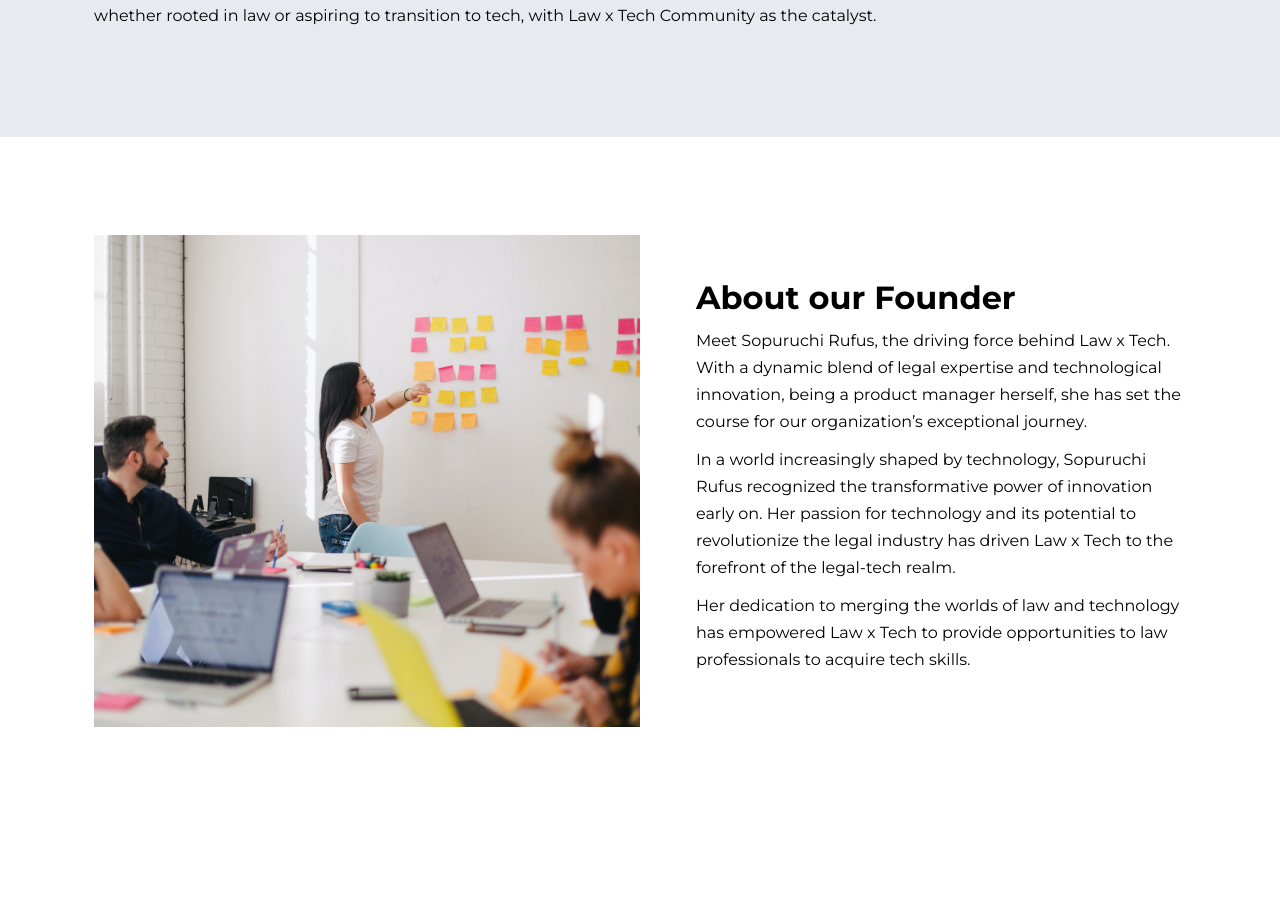
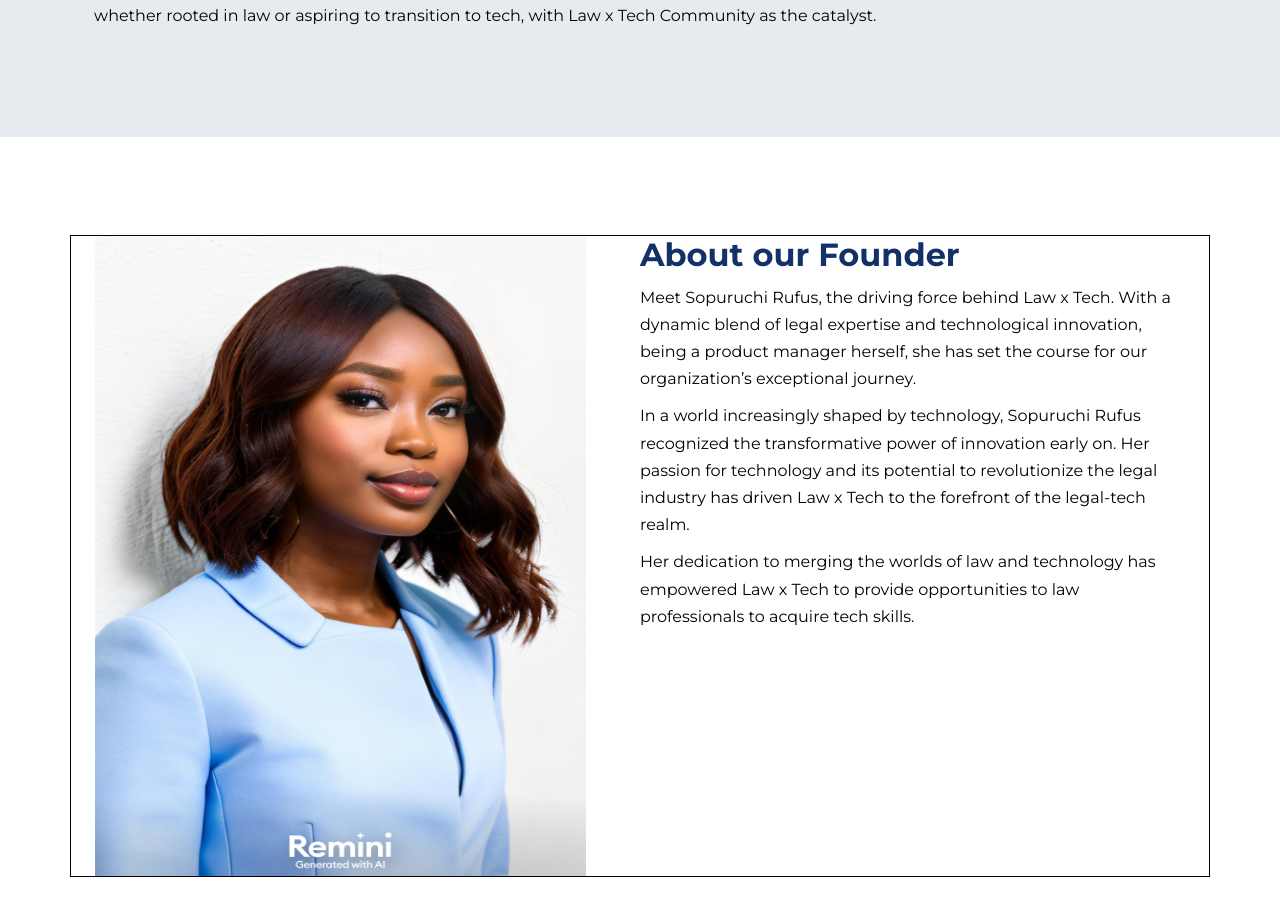
Before and after one commit to LawxTech/LawXTech, a React (Create React App) app: page /about-us in a window 1280 px wide. Shown: the part 1742-2657 px from the top of the page. Built offline with nearby package versions, Linux system fonts and the light colour scheme.

Commit message:
update Founder.tsx and About.tsx

```diff
--- a/src/components/About/Founder.tsx
+++ b/src/components/About/Founder.tsx
@@ -13,20 +13,20 @@ const Founder: React.FC = () => {
           maxWidth="lg"
           style={{
             backgroundColor: "#fff",
-
-            display: "flex",
-            alignItems: "center",
-            gap: "3.5rem",
+            display: "grid",
+            gridTemplateColumns: "1fr 1fr",
+            rowGap: "3.5rem",
+            // alignItems: "center",
+            border: "1px solid #000",
           }}
         >
           <Box
             component="img"
             sx={{
-              width: "50%",
-              height: "30.75rem",
-              objectFit: "cover",
+              height: "40rem",
+              width: "90%",
             }}
-            src="/images/about-us-landing-image.jpeg"
+            src="/images/sopuruchi.jpeg"
             alt="about"
           />
           <Box
@@ -34,13 +34,21 @@ const Founder: React.FC = () => {
               width: "100%",
             }}
           >
-            <Typography variant="h3">About our Founder</Typography>
+            <Typography
+              variant="h3"
+              sx={{
+                color: "#113167",
+              }}
+            >
+              About our Founder
+            </Typography>
             <Typography
               variant="body1"
               fontWeight={400}
               sx={{
                 marginBottom: "0.625rem",
                 lineHeight: "1.7rem",
+                textJustify: "inter-punctuation",
               }}
             >
               Meet Sopuruchi Rufus, the driving force behind Law x Tech. With a
--- a/src/pages/About.tsx
+++ b/src/pages/About.tsx
@@ -5,6 +5,7 @@ import { ThemeProvider } from "@mui/material/styles";
 import Banner from "../components/About/Banner";
 import MissionAndVission from "../components/About/MissionAndVission";
 import OurStory from "../components/About/OurStory";
+import Founder from "../components/About/Founder";
 
 const About: React.FC = () => {
   return (
@@ -13,80 +14,7 @@ const About: React.FC = () => {
         <Banner />
         <MissionAndVission />
         <OurStory />
-        <section
-          style={{
-            padding: "6.13rem 4.38rem",
-          }}
-        >
-          <Container
-            maxWidth="lg"
-            style={{
-              backgroundColor: "#fff",
-
-              display: "flex",
-              alignItems: "center",
-              gap: "3.5rem",
-            }}
-          >
-            <Box
-              component="img"
-              sx={{
-                width: "50%",
-                height: "30.75rem",
-                objectFit: "cover",
-              }}
-              src="/images/about-us-landing-image.jpeg"
-              alt="about"
-            />
-            <Box
-              sx={{
-                width: "100%",
-              }}
-            >
-              <Typography variant="h3">About our Founder</Typography>
-              <Typography
-                variant="body1"
-                fontWeight={400}
-                sx={{
-                  marginBottom: "0.625rem",
-                  lineHeight: "1.7rem",
-                }}
-              >
-                Meet Sopuruchi Rufus, the driving force behind Law x Tech. With
-                a dynamic blend of legal expertise and technological innovation,
-                being a product manager herself, she has set the course for our
-                organization’s exceptional journey.
-              </Typography>
-
-              <Typography
-                variant="body1"
-                fontWeight={400}
-                sx={{
-                  marginBottom: "0.625rem",
-                  lineHeight: "1.7rem",
-                }}
-              >
-                In a world increasingly shaped by technology, Sopuruchi Rufus
-                recognized the transformative power of innovation early on. Her
-                passion for technology and its potential to revolutionize the
-                legal industry has driven Law x Tech to the forefront of the
-                legal-tech realm.
-              </Typography>
-              <Typography
-                variant="body1"
-                fontWeight={400}
-                sx={{
-                  marginBottom: "0.625rem",
-                  lineHeight: "1.7rem",
-                }}
-              >
-                Her dedication to merging the worlds of law and technology has
-                empowered Law x Tech to provide opportunities to law
-                professionals to acquire tech skills.
-              </Typography>
-            </Box>
-          </Container>
-        </section>
+        <Founder />
         <section
           style={{
             backgroundColor: "#fff",
```
Also changed, not shown: a4f9c0d50d7d723f870600132c5d5bac.jpeg (added), public/images/sopuruchi.jpeg (added).
